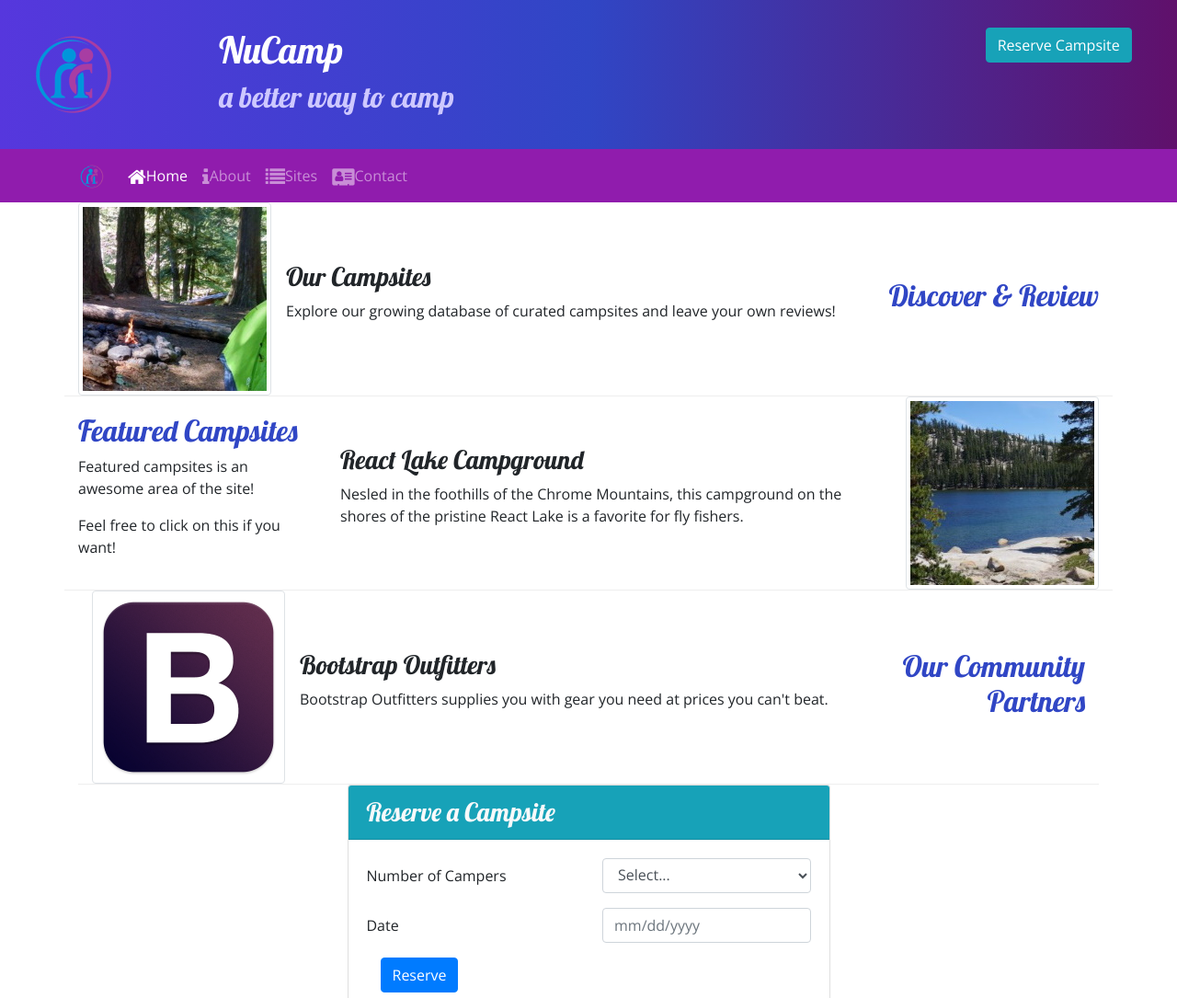
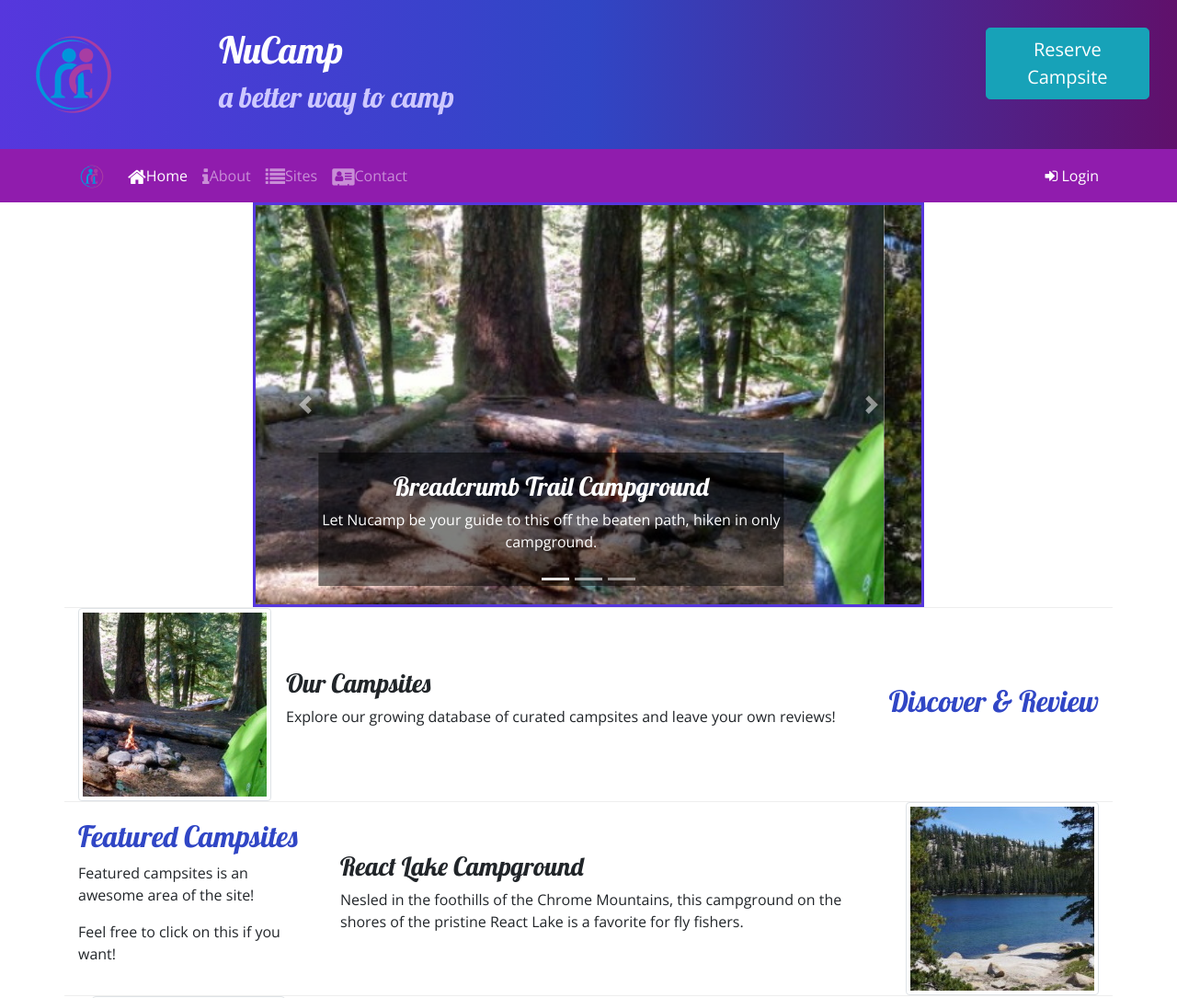
Before and after one commit to greeneterrance92/Nucamp-Site, a website: page index.html in a window 1280 px wide. Shown: the top 1085 px of the page at 92% size. Drawn offline with nearby package versions, Linux system fonts and the light colour scheme.

Commit message:
"Carousel"

```diff
--- a/css/styles.css
+++ b/css/styles.css
@@ -1,3 +1,12 @@
+
+.carousel-caption {
+    background-color: rgba(0, 0, 0, 0.5);
+}
+
+.carousel {
+    border: solid #5637DD;
+
+}
 body {
     font-family:"Open Sans", sans-serif;
     /*This will display sans-serif font if Open Sans is not available.*/
--- a/index.html
+++ b/index.html
@@ -32,8 +32,7 @@
                     <h2>a better way to camp</h2>
                 </div>
                 <div class="col-xs-12 col-md-4 col-xl-2">
-                    <a href=#reserveForm>
-                    <button text="Search" type="button" class="btn btn-info">Reserve Campsite</button>
+                    <a href=#reserveForm role="button" class="btn btn-lg btn-info" data-toggle="tooltip" data-placement="bottom" data-html="true" title="Or call us at <br/><strong>1-206-555-1234</strong>">Reserve Campsite
                     </a>
                 </div>
             </div>
@@ -64,10 +63,70 @@
                     <i class="fa fa-address-card fa-lg"></i>Contact</a>
             </li>
         </ul>
+
+        <span class="navbar-text ml-auto">
+            <a data-toggle="modal" data-target="#loginModal">
+                <i class="fa fa-sign-in"> </i> Login
+            </a>
+        </span>
+
+
     </div>
-</div></nav><div class="container">
-<div
-    class="row row-content align-items-center">
+</div>
+</nav>
+<div class="container">
+
+    <div class="row row-content">
+        <div class="col-md-8 mx-auto">
+            <div id="homeCarousel" class="carousel slide" data-ride="carousel">
+                <ol class="carousel-indicators">
+                    <li data-target="#homeCarousel" data-slide-to="0" class="active"></li>
+                    <li data-target="#homeCarousel" data-slide-to="1"></li>
+                    <li data-target="#homeCarousel" data-slide-to="2"></li>
+                </ol>
+                <div class="carousel-inner">
+                    <div class="carousel-item active">
+                        <img class="d-block w-100" src="img/breadcrumb-trail.jpg" alt="Breadcrumb Trail Campground"/>
+                            <div class="carousel-caption">
+                                <h3>Breadcrumb Trail Campground</h3>
+                                <p class="d-none d-sm-block">
+                                    Let Nucamp be your guide to this off the beaten path, hiken in only campground.
+                                </p>
+                            </div>
+                    </div>
+                    <div class="carousel-item">
+                        <img class="d-block w-100" src="img/react-lake.jpg" alt="React Lake Campground"/>
+                            <div class="carousel-caption">
+                            <h3>React Lake Campground</h3>
+                            <p class="d-none d-sm-block">
+                                Nestled in the foothills of the Chrome Mountains, this campground on the shores of the pristine
+                                React Lake is a favorite for fly fishers.
+                            </p>
+                        </div>
+                    </div>
+                    <div class="carousel-item">
+                        <img class="d-block w-100" src="img/chrome-river.jpg" alt="Chrome River Campground"/>
+                        <div class="carousel-caption">
+                            <h3>Chrome River Campground</h3>
+                            <p class="d-none d-sm-block"> Spend a few sunny days and starry nights beneath a canopy of old-growth firs at this enchanting spot by the Chrome River.</p>
+                        </div>
+                    </div>
+                </div>
+
+                <a class="carousel-control-prev" href="#homeCarousel" role="button" data-slide="prev">
+                <span class="carousel-control-prev-icon"></span>
+                <span class="sr-only">Previous</span>
+                </a>
+
+                <a class="carousel-control-next" href="#homeCarousel" role="button" data-slide="next">
+                <span class="carousel-control-next-icon"></span>
+                <span class="sr-only">Next</span>
+                </a>
+            </div>
+        </div>
+    </div>
+
+<div class="row row-content align-items-center">
     <!--The align-items-center class is used on rows and it will
                         center all the columns inside that row vertically
                         related classes to align-items-center: align-items-start, align-items-end,
@@ -212,4 +271,8 @@
                 campsites@nucamp.co</a>
         </div>
     </div>
-</div></div></footer><!-- jQuery must come first, then Popper.js, then the Bootstrap JavaScript plugins.--><script src="node_modules/jquery/dist/jquery.slim.min.js"></script><script src="node_modules/popper.js/dist/umd/popper.min.js"></script><script src="node_modules/bootstrap/dist/js/bootstrap.min.js"></script></body></html>
+</div></div></footer><!-- jQuery must come first, then Popper.js, then the Bootstrap JavaScript plugins.--><script src="node_modules/jquery/dist/jquery.slim.min.js"></script><script src="node_modules/popper.js/dist/umd/popper.min.js"></script><script src="node_modules/bootstrap/dist/js/bootstrap.min.js"></script> <script>
+    $(function () {
+        $('[data-toggle="tooltip"]').tooltip()
+    })
+</script></body></html>
```
